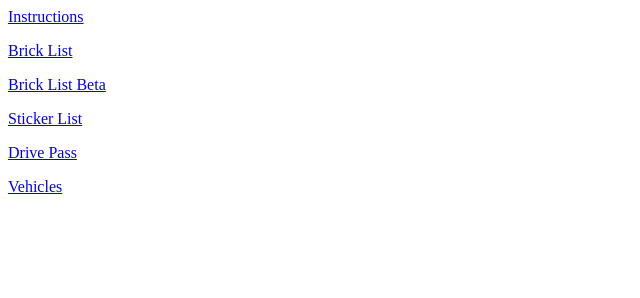
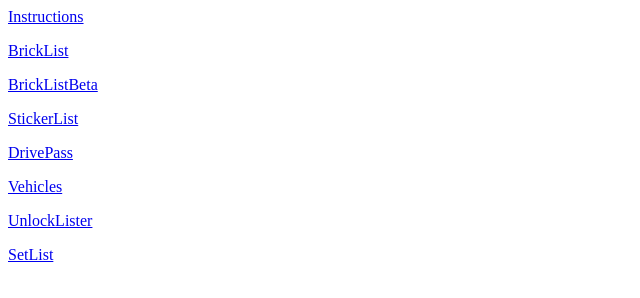
Before and after one commit to ghostserverd/2kdrivetools, a plain HTML site: page index.html in a window 1280 px wide. Shown: the whole page, without its empty margins (0-640 px from the left). Drawn offline with Linux system fonts and the light colour scheme.

Commit message:
Update index.html

```diff
--- a/index.html
+++ b/index.html
@@ -1,10 +1,12 @@
 <html>
   <body>
-    <p><a href="https://2kdrivetools.github.io/Instructions.html">Instructions</a></p>
-    <p><a href="https://2kdrivetools.github.io/BrickList.html">Brick List</a></p>
-    <p><a href="https://2kdrivetools.github.io/BrickListBeta.html">Brick List Beta</a></p>
-    <p><a href="https://2kdrivetools.github.io/StickerList.html">Sticker List</a></p>
-    <p><a href="https://2kdrivetools.github.io/DrivePass.html">Drive Pass</a></p>
-    <p><a href="https://2kdrivetools.github.io/Vehicles.html">Vehicles</a></p>
+    <p><a href="https://2kdrivetools.github.io/Instructions">Instructions</a></p>
+    <p><a href="https://2kdrivetools.github.io/BrickList">BrickList</a></p>
+    <p><a href="https://2kdrivetools.github.io/BrickListBeta">BrickListBeta</a></p>
+    <p><a href="https://2kdrivetools.github.io/StickerList">StickerList</a></p>
+    <p><a href="https://2kdrivetools.github.io/DrivePass">DrivePass</a></p>
+    <p><a href="https://2kdrivetools.github.io/Vehicles">Vehicles</a></p>
+    <p><a href="https://2kdrivetools.github.io/UnlockLister">UnlockLister</a></p>
+    <p><a href="https://2kdrivetools.github.io/SetList">SetList</a></p>
   </body>
 </html>
```
